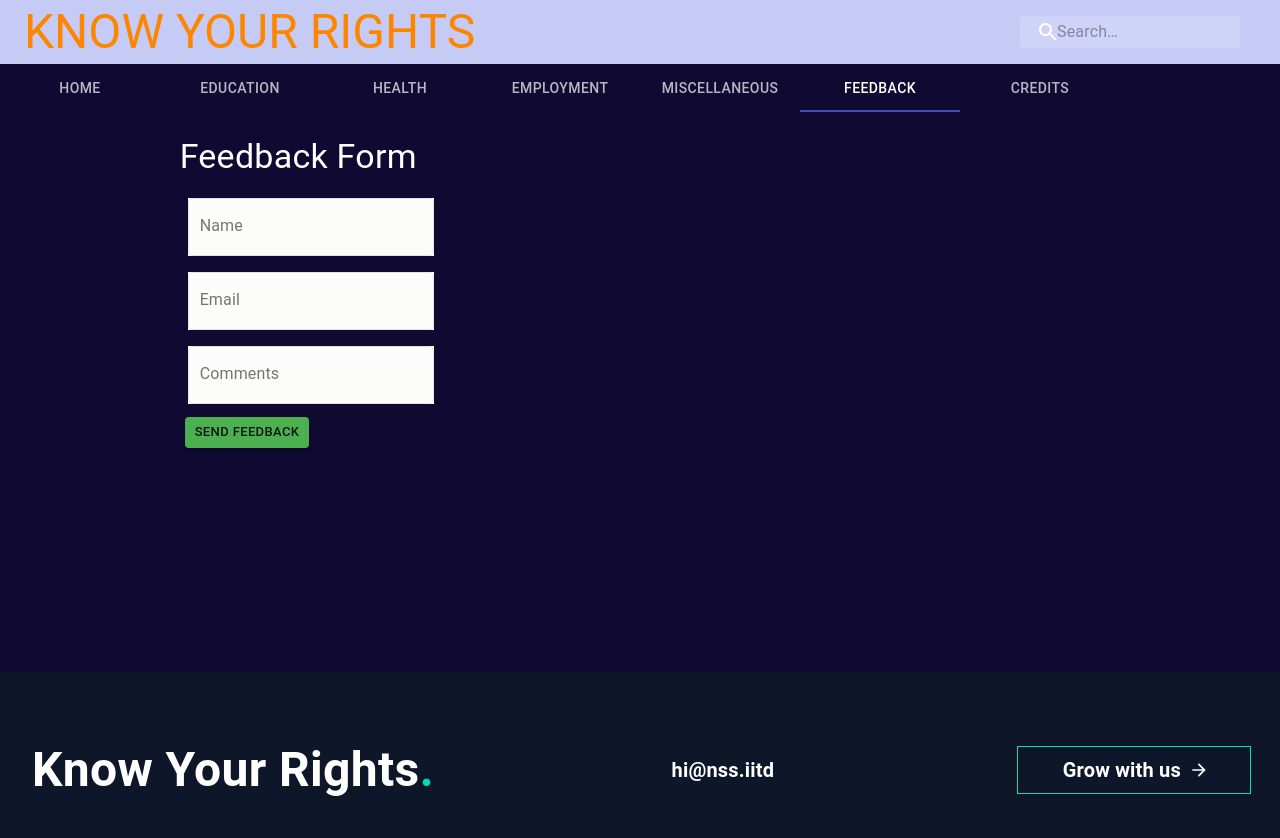
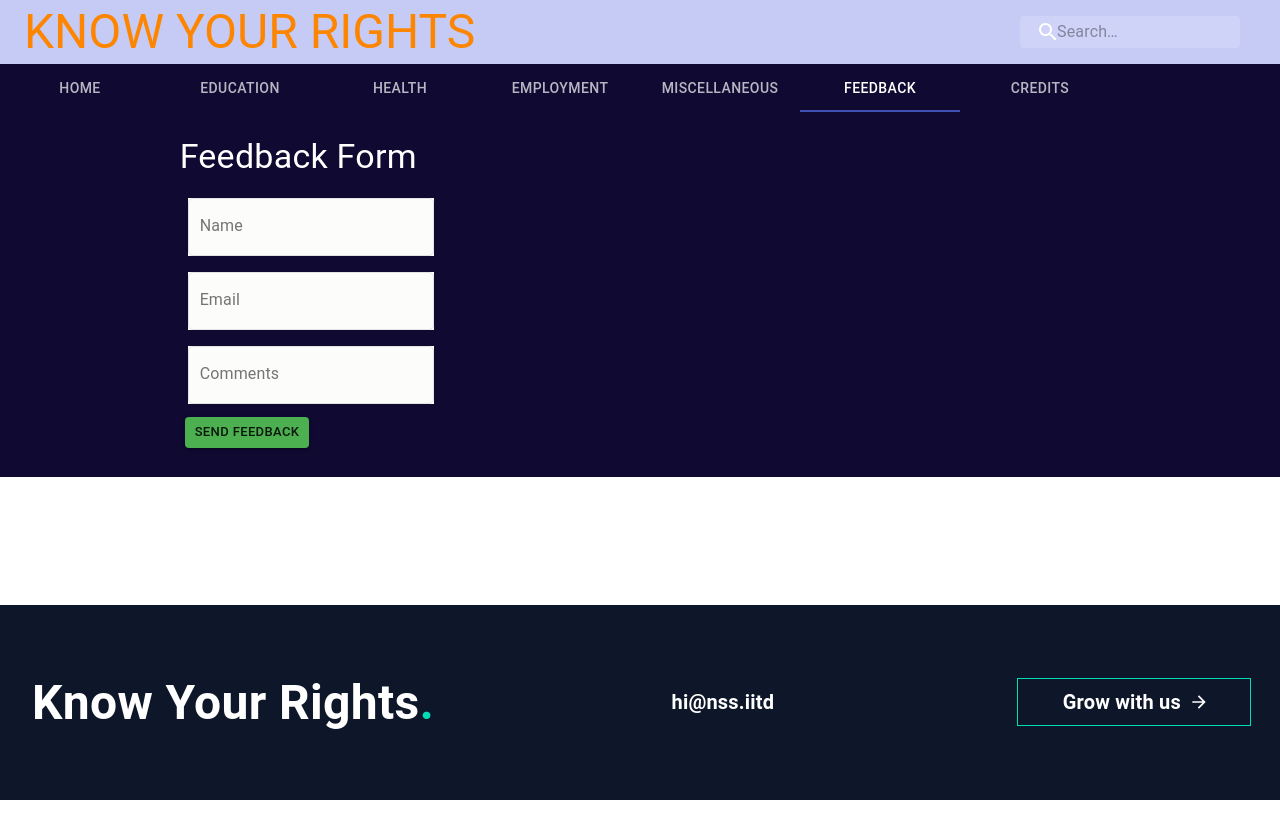
Before and after one commit to amit1066/kyr, a React (Create React App) app: page / in a window 1280 px wide. Both pictures are taken after a click on the tab "FEEDBACK". Shown: the top 838 px of the page. After the commit the page ends 800 px from the top, so only its background shows below. Built offline with nearby package versions, Linux system fonts and the light colour scheme.

Commit message:
decreased the min height of feedback form

```diff
--- a/src/components/home/feedback.jsx
+++ b/src/components/home/feedback.jsx
@@ -81,7 +81,8 @@ const Home = () => {
     return (
         <div>
             <Grid item container alignItems="left" justify="center" style={{
-          minHeight: '70vh'}} className={classes.SubscribeNow}>
+                flexGrow: 1,
+            }} className={classes.SubscribeNow}>
                 <Grid item spacing={0} justify="center" alignItems="center">
                     <Typography variant="h4" gutterBottom> Feedback Form</Typography>
                     <form className={classes.root} noValidate>
```
Lines whose indentation alone changed are shown as unchanged.
